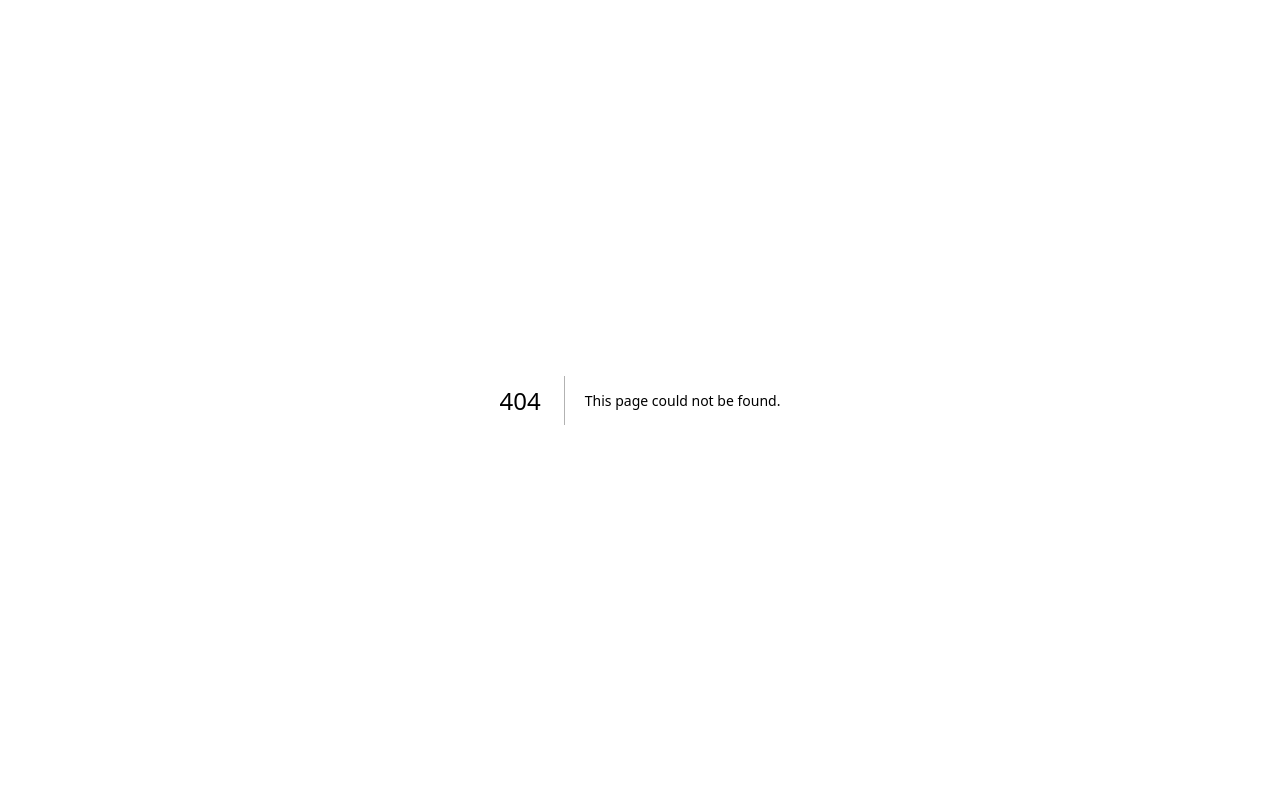
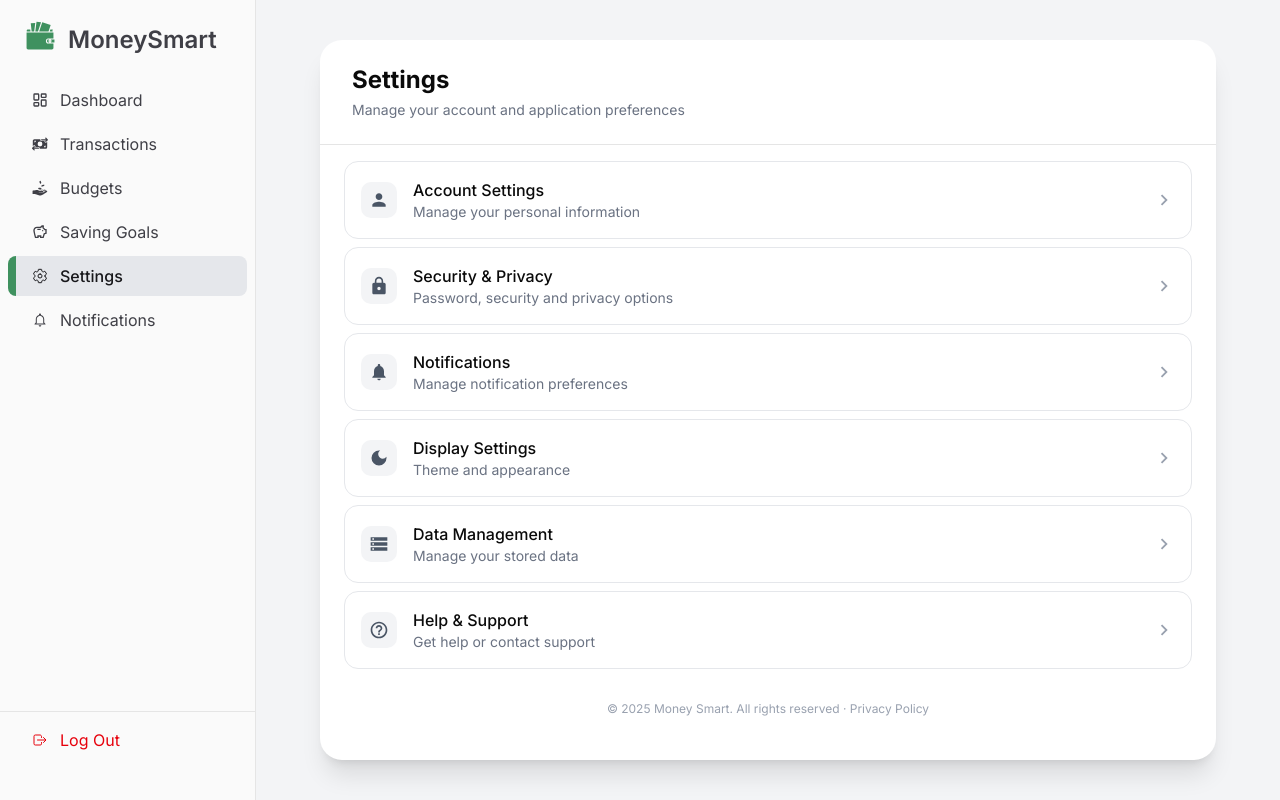
Before and after one commit to Harry-Huynh/MoneySmart-Frontend, a Next.js app: page /settings in a window 1280 px wide. Before the commit this address had no page. Built offline with nearby package versions, Linux system fonts and the light colour scheme.

Commit message:
update setting ui

```diff
--- /dev/null
+++ b/src/app/(root)/settings/page.js
@@ -0,0 +1,125 @@
+"use client";
+
+import Link from "next/link";
+import {
+  MdChevronRight,
+  MdPerson,
+  MdLock,
+  MdNotifications,
+  MdDarkMode,
+  MdStorage,
+  MdHelpOutline,
+} from "react-icons/md";
+
+const settingsItems = [
+  {
+    title: "Account Settings",
+    description: "Manage your personal information",
+    href: "/settings/account",
+    icon: MdPerson,
+    highlight: true,
+  },
+  {
+    title: "Security & Privacy",
+    description: "Password, security and privacy options",
+    href: "/settings/security",
+    icon: MdLock,
+  },
+  {
+    title: "Notifications",
+    description: "Manage notification preferences",
+    href: "/settings/notifications",
+    icon: MdNotifications,
+  },
+  {
+    title: "Display Settings",
+    description: "Theme and appearance",
+    href: "/settings/display",
+    icon: MdDarkMode,
+  },
+  {
+    title: "Data Management",
+    description: "Manage your stored data",
+    href: "/settings/data",
+    icon: MdStorage,
+  },
+  {
+    title: "Help & Support",
+    description: "Get help or contact support",
+    href: "/settings/help",
+    icon: MdHelpOutline,
+  },
+];
+
+export default function SettingsPage() {
+  return (
+    <section className="min-h-screen bg-gray-100 flex justify-center py-10">
+      <div className="w-full max-w-4xl bg-white rounded-3xl shadow-xl flex flex-col">
+        {/* Header */}
+        <div className="px-8 py-6 border-b">
+          <h1 className="text-2xl font-bold mb-1">Settings</h1>
+          <p className="text-sm text-gray-500">
+            Manage your account and application preferences
+          </p>
+        </div>
+
+        {/* Settings List */}
+        <div className="px-6 py-4 flex flex-col gap-2">
+          {settingsItems.map((item) => {
+            const Icon = item.icon;
+
+            return (
+           <Link
+                    key={item.title}
+                    href={item.href}
+                    className="
+                        group
+                        flex items-center justify-between
+                        px-4 py-4 rounded-xl border border-gray-200
+                        transition-all duration-200
+                        hover:bg-emerald-50 hover:border-emerald-200
+                "
+>
+                <div className="flex items-center gap-4">
+                 <div
+                        className="
+                            p-2 rounded-lg
+                            bg-gray-100 text-gray-600
+                            transition-colors
+                            group-hover:bg-emerald-100 group-hover:text-emerald-600
+                        "
+                        >
+                    <Icon size={20} />
+                    </div>
+
+
+                  <div>
+                    <p className="font-medium">{item.title}</p>
+                    <p className="text-sm text-gray-500">
+                      {item.description}
+                    </p>
+                  </div>
+                </div>
+
+               <MdChevronRight
+                    size={22}
+                    className="
+                        text-gray-400
+                        transition-transform duration-200
+                        group-hover:translate-x-1
+                    "
+                    />
+
+              </Link>
+            );
+          })}
+        </div>
+
+        {/* Footer */}
+        <div className="px-6 py-4 text-center text-xs text-gray-400">
+          © 2025 Money Smart. All rights reserved · Privacy Policy
+        </div>
+      </div>
+    </section>
+  );
+}
--- a/src/components/AppSidebar.js
+++ b/src/components/AppSidebar.js
@@ -48,7 +48,7 @@ const items = [
   },
   {
     title: "Settings",
-    url: "/setting",
+    url: "/settings",
     icon: IoSettingsOutline,
   },
   {
--- a/src/components/DashboardClient.js
+++ b/src/components/DashboardClient.js
@@ -11,6 +11,7 @@ import BudgetCard from "@/components/BudgetCard";
 import SavingGoalsCard from "@/components/SavingGoalsCard";
 import TransactionItem from "@/components/TransactionItem";
 import AddFundsModal from "@/components/AddFundsModal";
+
 
 export default function DashboardClient({ dashboardMockData, name }) {
   const router = useRouter();
```
